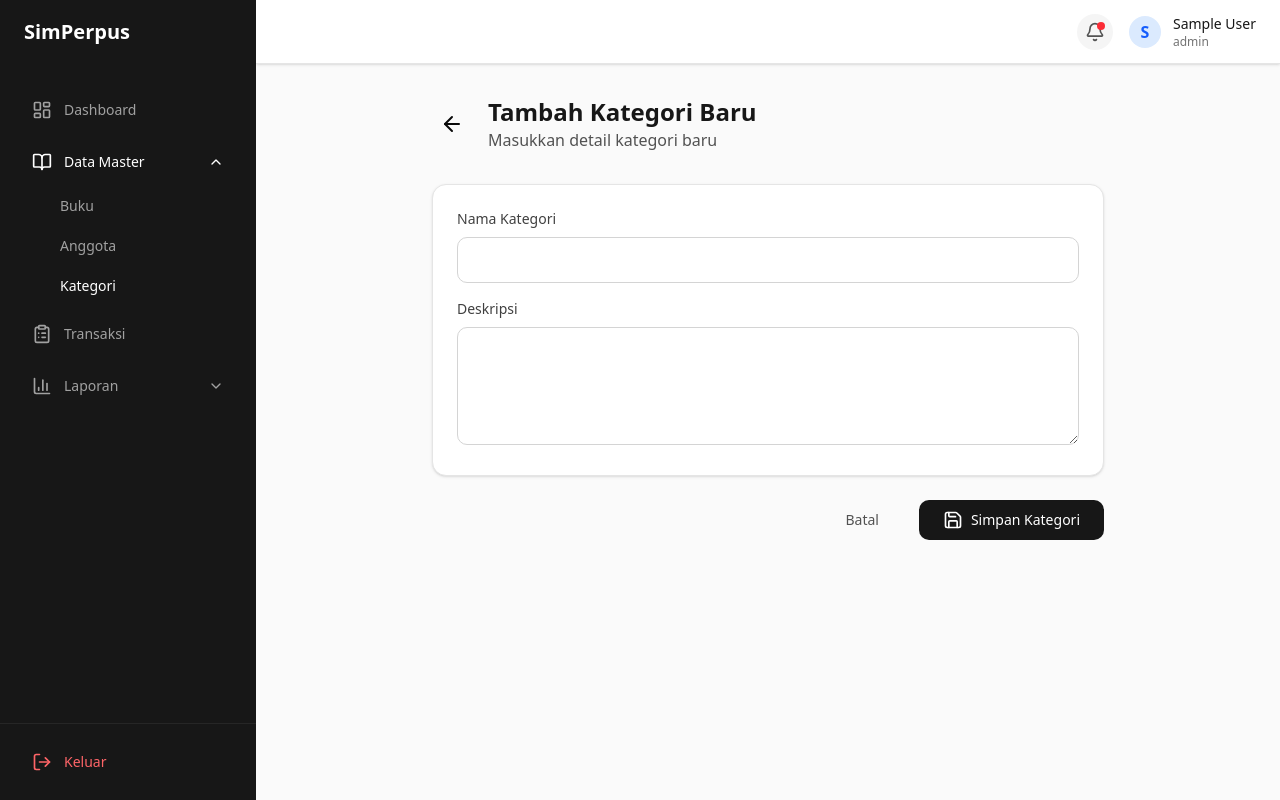
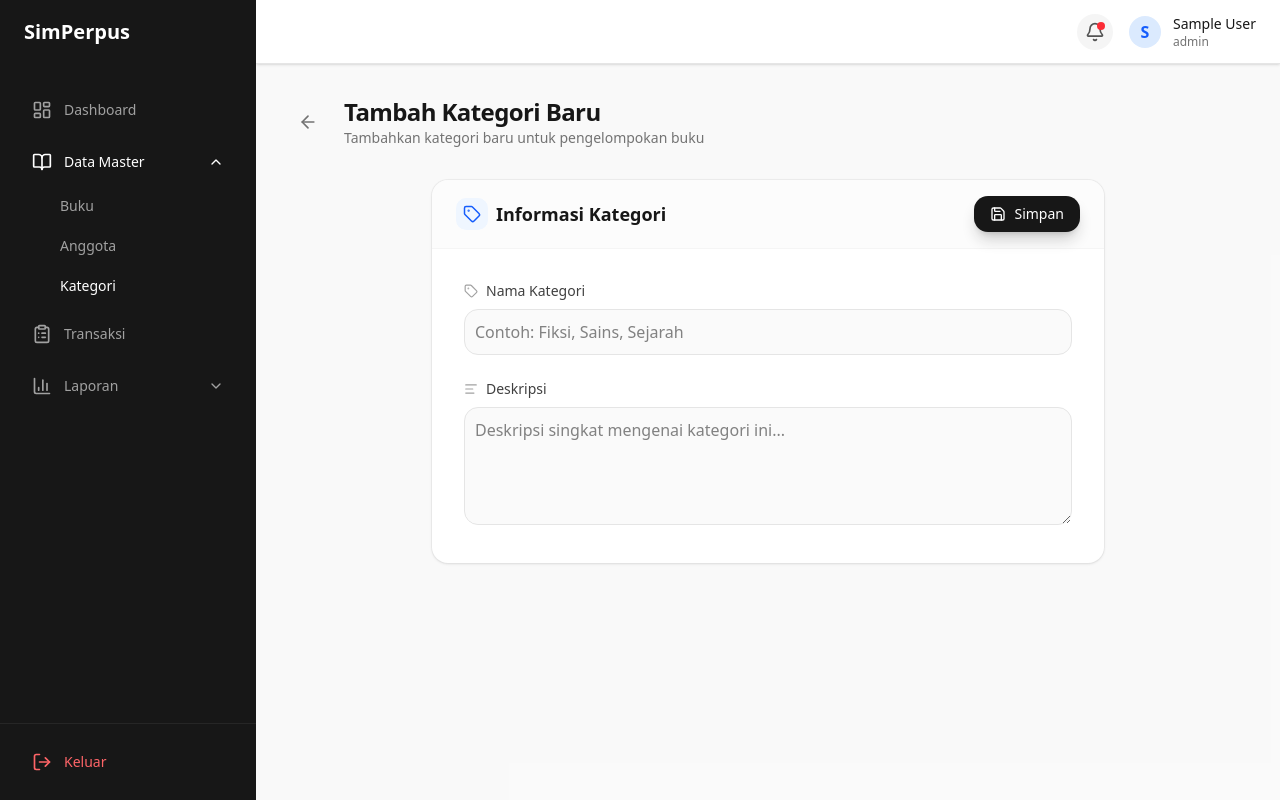
Before and after one commit to LianggaRistiana/sim-perpus, a React (Vite) app: page /dashboard/categories/new in a window 1280 px wide. Built offline with nearby package versions, Linux system fonts and the light colour scheme; sample sign-in values are in the browser's storage.

Commit message:
fix: form card

```diff
--- a/src/pages/admin/CategoryForm.tsx
+++ b/src/pages/admin/CategoryForm.tsx
@@ -1,9 +1,10 @@
 import React, { useEffect, useState } from 'react';
 import { useNavigate, useParams } from 'react-router-dom';
-import { ArrowLeft, Save } from 'lucide-react';
+import { Save, Tag, AlignLeft } from 'lucide-react';
 import { api } from '../../services/api';
 import { useToast } from '../../components/Toast';
 import type { Category } from '../../types';
+import BackButton from '../../components/BackButton';
 
 const CategoryForm: React.FC = () => {
     const { id } = useParams<{ id: string }>();
@@ -74,68 +75,90 @@ const CategoryForm: React.FC = () => {
         }
     };
 
+    if (loading && isEditMode && !formData.name) {
         return (
-        <div className="min-h-screen bg-neutral-50 p-8">
-            <div className="mx-auto max-w-2xl">
-                <div className="mb-8 flex items-center gap-4">
-                    <button
-                        onClick={() => navigate('/dashboard/categories')}
-                        className="rounded-lg p-2 hover:bg-neutral-200"
-                    >
-                        <ArrowLeft size={24} />
-                    </button>
+            <div className="flex min-h-screen items-center justify-center bg-neutral-50">
+                <div className="text-center">
+                    <div className="mb-4 h-12 w-12 animate-spin rounded-full border-4 border-neutral-300 border-t-neutral-900 mx-auto"></div>
+                    <p className="text-neutral-600">Memuat data kategori...</p>
+                </div>
+            </div>
+        );
+    }
+
+    return (
+        <div className="min-h-screen bg-neutral-50/50 pb-32 pt-8 p-6 md:p-8 animate-in fade-in duration-500">
+            {/* Header Section */}
+            <div className="mb-8 flex flex-col gap-4 md:flex-row md:items-center md:justify-between">
+                <div className="flex items-center gap-4">
+                    <BackButton to="/dashboard/categories" />
                     <div>
-                        <h1 className="text-2xl font-bold text-neutral-900">
+                        <h1 className="text-2xl font-bold tracking-tight text-neutral-900">
                             {isEditMode ? 'Edit Kategori' : 'Tambah Kategori Baru'}
                         </h1>
-                        <p className="text-neutral-600">
-                            {isEditMode ? 'Perbarui informasi kategori' : 'Masukkan detail kategori baru'}
+                        <p className="text-sm text-neutral-500">
+                            {isEditMode ? 'Perbarui informasi dan detail kategori buku' : 'Tambahkan kategori baru untuk pengelompokan buku'}
                         </p>
                     </div>
                 </div>
+            </div>
+            <div className="mx-auto max-w-2xl">
 
                 <form onSubmit={handleSubmit} className="space-y-6">
-                    <div className="rounded-xl border border-neutral-200 bg-white p-6 shadow-sm">
-                        <div className="space-y-4">
+                    <div className="overflow-hidden rounded-2xl bg-white shadow-sm ring-1 ring-neutral-200/60">
+                        <div className="flex items-center justify-between border-b border-neutral-100 bg-neutral-50/50 px-6 py-4">
+                            <div className="flex items-center gap-2">
+                                <div className="flex h-8 w-8 items-center justify-center rounded-lg bg-blue-50 text-blue-600">
+                                    <Tag size={18} />
+                                </div>
+                                <h2 className="text-lg font-bold text-neutral-900">Informasi Kategori</h2>
+                            </div>
+                            <button
+                                type="submit"
+                                disabled={loading}
+                                className="flex items-center gap-2 rounded-xl bg-neutral-900 px-4 py-2 text-sm font-medium text-white shadow-lg shadow-neutral-900/20 hover:bg-neutral-800 hover:shadow-xl hover:shadow-neutral-900/10 disabled:opacity-70 disabled:shadow-none transition-all"
+                            >
+                                <Save size={16} />
+                                {loading ? 'Menyimpan...' : 'Simpan'}
+                            </button>
+                        </div>
+
+                        <div className="p-6 md:p-8">
+                            <div className="space-y-6">
                                 <div>
-                                <label className="mb-2 block text-sm font-medium text-neutral-700">Nama Kategori</label>
+                                    <label className="mb-2 block text-sm font-medium text-neutral-700">
+                                        <div className="flex items-center gap-2">
+                                            <Tag size={14} className="text-neutral-400" />
+                                            Nama Kategori
+                                        </div>
+                                    </label>
                                     <input
                                         type="text"
                                         required
-                                    className="w-full rounded-lg border border-neutral-300 p-2.5 focus:border-blue-500 focus:outline-none"
+                                        placeholder="Contoh: Fiksi, Sains, Sejarah"
+                                        className="w-full rounded-xl border border-neutral-200 bg-neutral-50 p-2.5 transition-all focus:border-neutral-900 focus:bg-white focus:outline-none focus:ring-1 focus:ring-neutral-900"
                                         value={formData.name}
                                         onChange={e => setFormData({ ...formData, name: e.target.value })}
                                     />
                                 </div>
                                 <div>
-                                <label className="mb-2 block text-sm font-medium text-neutral-700">Deskripsi</label>
+                                    <label className="mb-2 block text-sm font-medium text-neutral-700">
+                                        <div className="flex items-center gap-2">
+                                            <AlignLeft size={14} className="text-neutral-400" />
+                                            Deskripsi
+                                        </div>
+                                    </label>
                                     <textarea
                                         required
                                         rows={4}
-                                    className="w-full rounded-lg border border-neutral-300 p-2.5 focus:border-blue-500 focus:outline-none"
+                                        placeholder="Deskripsi singkat mengenai kategori ini..."
+                                        className="w-full rounded-xl border border-neutral-200 bg-neutral-50 p-2.5 transition-all focus:border-neutral-900 focus:bg-white focus:outline-none focus:ring-1 focus:ring-neutral-900"
                                         value={formData.description}
                                         onChange={e => setFormData({ ...formData, description: e.target.value })}
                                     />
                                 </div>
                             </div>
                         </div>
-
-                    <div className="flex justify-end gap-4">
-                        <button
-                            type="button"
-                            onClick={() => navigate('/dashboard/categories')}
-                            className="rounded-lg px-6 py-2.5 text-sm font-medium text-neutral-600 hover:bg-neutral-100"
-                        >
-                            Batal
-                        </button>
-                        <button
-                            type="submit"
-                            disabled={loading}
-                            className="flex items-center gap-2 rounded-lg bg-neutral-900 px-6 py-2.5 text-sm font-medium text-white hover:bg-neutral-800 disabled:opacity-70"
-                        >
-                            <Save size={20} />
-                            {loading ? 'Menyimpan...' : 'Simpan Kategori'}
-                        </button>
                     </div>
                 </form>
             </div>
--- a/src/pages/admin/StudentForm.tsx
+++ b/src/pages/admin/StudentForm.tsx
@@ -1,6 +1,6 @@
 import React, { useEffect, useState } from 'react';
 import { useNavigate, useParams } from 'react-router-dom';
-import { Save } from 'lucide-react';
+import { Save, User, Hash } from 'lucide-react';
 import { api } from '../../services/api';
 import { useToast } from '../../components/Toast';
 import type { Student } from '../../types';
@@ -73,63 +73,89 @@ const StudentForm: React.FC = () => {
         }
     };
 
+    if (loading && isEditMode && !formData.name) {
         return (
-        <div className="min-h-screen bg-neutral-50 p-8">
-            <div className="mx-auto">
-                <div className="mb-8 flex items-center gap-4">
-                    <BackButton to='/dashboard/students'></BackButton>
+            <div className="flex min-h-screen items-center justify-center bg-neutral-50">
+                <div className="text-center">
+                    <div className="mb-4 h-12 w-12 animate-spin rounded-full border-4 border-neutral-300 border-t-neutral-900 mx-auto"></div>
+                    <p className="text-neutral-600">Memuat data siswa...</p>
+                </div>
+            </div>
+        );
+    }
+
+    return (
+        <div className="min-h-screen bg-neutral-50/50 pb-32 pt-8 p-6 md:p-8 animate-in fade-in duration-500">
+            {/* Header Section */}
+            <div className="mb-8 flex flex-col gap-4 md:flex-row md:items-center md:justify-between">
+                <div className="flex items-center gap-4">
+                    <BackButton to='/dashboard/students' />
                     <div>
-                        <h1 className="text-2xl font-bold text-neutral-900">
+                        <h1 className="text-2xl font-bold tracking-tight text-neutral-900">
                             {isEditMode ? 'Edit Siswa' : 'Tambah Siswa Baru'}
                         </h1>
-                        <p className="text-neutral-600">
-                            {isEditMode ? 'Perbarui informasi siswa' : 'Masukkan detail siswa baru'}
+                        <p className="text-sm text-neutral-500">
+                            {isEditMode ? 'Perbarui informasi dan data siswa' : 'Tambahkan data siswa baru ke dalam sistem'}
                         </p>
                     </div>
                 </div>
+            </div>
+            <div className="mx-auto max-w-2xl">
+                <form onSubmit={handleSubmit} className="space-y-6">
+                    <div className="overflow-hidden rounded-2xl bg-white shadow-sm ring-1 ring-neutral-200/60">
+                        <div className="flex items-center justify-between border-b border-neutral-100 bg-neutral-50/50 px-6 py-4">
+                            <div className="flex items-center gap-2">
+                                <div className="flex h-8 w-8 items-center justify-center rounded-lg bg-blue-50 text-blue-600">
+                                    <User size={18} />
+                                </div>
+                                <h2 className="text-lg font-bold text-neutral-900">Informasi Siswa</h2>
+                            </div>
+                            <button
+                                type="submit"
+                                disabled={loading}
+                                className="flex items-center gap-2 rounded-xl bg-neutral-900 px-4 py-2 text-sm font-medium text-white shadow-lg shadow-neutral-900/20 hover:bg-neutral-800 hover:shadow-xl hover:shadow-neutral-900/10 disabled:opacity-70 disabled:shadow-none transition-all"
+                            >
+                                <Save size={16} />
+                                {loading ? 'Menyimpan...' : 'Simpan'}
+                            </button>
+                        </div>
 
-                <form onSubmit={handleSubmit} className="space-y-6 mx-auto max-w-xl">
-                    <div className="rounded-xl border border-neutral-200 bg-white p-6 shadow-sm">
-                        <div className="space-y-4">
+                        <div className="p-6 md:p-8">
+                            <div className="space-y-6">
                                 <div>
-                                <label className="mb-2 block text-sm font-medium text-neutral-700">Nama Lengkap</label>
+                                    <label className="mb-2 block text-sm font-medium text-neutral-700">
+                                        <div className="flex items-center gap-2">
+                                            <User size={14} className="text-neutral-400" />
+                                            Nama Lengkap
+                                        </div>
+                                    </label>
                                     <input
                                         type="text"
                                         required
-                                    className="w-full rounded-lg border border-neutral-300 p-2.5 focus:border-blue-500 focus:outline-none"
+                                        placeholder="Contoh: Budi Santoso"
+                                        className="w-full rounded-xl border border-neutral-200 bg-neutral-50 p-2.5 transition-all focus:border-neutral-900 focus:bg-white focus:outline-none focus:ring-1 focus:ring-neutral-900"
                                         value={formData.name}
                                         onChange={e => setFormData({ ...formData, name: e.target.value })}
                                     />
                                 </div>
                                 <div>
-                                <label className="mb-2 block text-sm font-medium text-neutral-700">User Number</label>
+                                    <label className="mb-2 block text-sm font-medium text-neutral-700">
+                                        <div className="flex items-center gap-2">
+                                            <Hash size={14} className="text-neutral-400" />
+                                            NIS / User Number
+                                        </div>
+                                    </label>
                                     <input
                                         type="text"
                                         required
-                                    className="w-full rounded-lg border border-neutral-300 p-2.5 focus:border-blue-500 focus:outline-none"
+                                        placeholder="Contoh: 12345678"
+                                        className="w-full rounded-xl border border-neutral-200 bg-neutral-50 p-2.5 transition-all focus:border-neutral-900 focus:bg-white focus:outline-none focus:ring-1 focus:ring-neutral-900"
                                         value={formData.user_number}
                                         onChange={e => setFormData({ ...formData, user_number: e.target.value })}
                                     />
                                 </div>
                             </div>
                         </div>
-
-                    <div className="flex justify-end gap-4">
-                        <button
-                            type="button"
-                            onClick={() => navigate('/dashboard/students')}
-                            className="rounded-lg px-6 py-2.5 text-sm font-medium text-neutral-600 hover:bg-neutral-100"
-                        >
-                            Batal
-                        </button>
-                        <button
-                            type="submit"
-                            disabled={loading}
-                            className="flex items-center gap-2 rounded-lg bg-neutral-900 px-6 py-2.5 text-sm font-medium text-white hover:bg-neutral-800 disabled:opacity-70"
-                        >
-                            <Save size={20} />
-                            {loading ? 'Menyimpan...' : 'Simpan Siswa'}
-                        </button>
                     </div>
                 </form>
             </div>
--- a/src/pages/admin/StudentUpload.tsx
+++ b/src/pages/admin/StudentUpload.tsx
@@ -3,6 +3,7 @@ import { useNavigate } from 'react-router-dom';
 import { Upload, FileText, AlertCircle, X, FileSpreadsheet, Trash2, Edit2, Check } from 'lucide-react';
 import { api } from '../../services/api';
 import { useToast } from '../../components/Toast';
+import { DeleteModal } from '../../components/DeleteModal';
 import type { Student } from '../../types';
 import BackButton from '../../components/BackButton';
 
@@ -18,6 +19,10 @@ const StudentUpload: React.FC = () => {
     // Edit state
     const [editingIndex, setEditingIndex] = useState<number | null>(null);
     const [editForm, setEditForm] = useState<Omit<Student, 'id'>>({ user_number: '', name: '' });
+
+    // Delete Modal State
+    const [showDeleteModal, setShowDeleteModal] = useState(false);
+    const [deleteIndex, setDeleteIndex] = useState<number | null>(null);
 
     const processFile = (file: File) => {
         if (!file.name.endsWith('.csv')) {
@@ -145,19 +150,27 @@ const StudentUpload: React.FC = () => {
     };
 
     const handleDeleteRow = (index: number) => {
-        if (window.confirm('Yakin ingin menghapus baris ini dari preview?')) {
-            const newData = previewData.filter((_, i) => i !== index);
-            setPreviewData(newData);
-            if (editingIndex === index) {
-                cancelEditing();
-            } else if (editingIndex !== null && editingIndex > index) {
-                setEditingIndex(editingIndex - 1);
-            }
+        setDeleteIndex(index);
+        setShowDeleteModal(true);
+    };
+
+    const handleConfirmDelete = () => {
+        if (deleteIndex === null) return;
+
+        const newData = previewData.filter((_, i) => i !== deleteIndex);
+        setPreviewData(newData);
+        if (editingIndex === deleteIndex) {
+            cancelEditing();
+        } else if (editingIndex !== null && editingIndex > deleteIndex) {
+            setEditingIndex(editingIndex - 1);
         }
+
+        setShowDeleteModal(false);
+        setDeleteIndex(null);
     };
 
     return (
-        <div className="flex h-[calc(100vh-64px)] flex-col gap-4 bg-neutral-50 p-6 md:flex-row">
+        <div className="flex h-[calc(100vh-64px)] flex-col gap-4 bg-neutral-50 p-6 md:flex-row animate-in fade-in duration-500">
             {/* Left Column: Upload & Config */}
             <div className="flex w-full flex-col gap-6 md:w-1/3 md:min-w-[400px]">
                 <div className="flex items-center gap-4">
@@ -378,6 +391,14 @@ const StudentUpload: React.FC = () => {
                     </div>
                 )}
             </div>
+            <DeleteModal
+                isOpen={showDeleteModal}
+                onClose={() => setShowDeleteModal(false)}
+                onConfirm={handleConfirmDelete}
+                title="Hapus Data Preview?"
+                message="Apakah Anda yakin ingin menghapus data ini dari preview? Tindakan ini hanya menghapus dari daftar sementara, bukan file asli."
+                confirmLabel="Ya, Hapus"
+            />
         </div>
     );
 };
```
Lines whose indentation alone changed are shown as unchanged.
